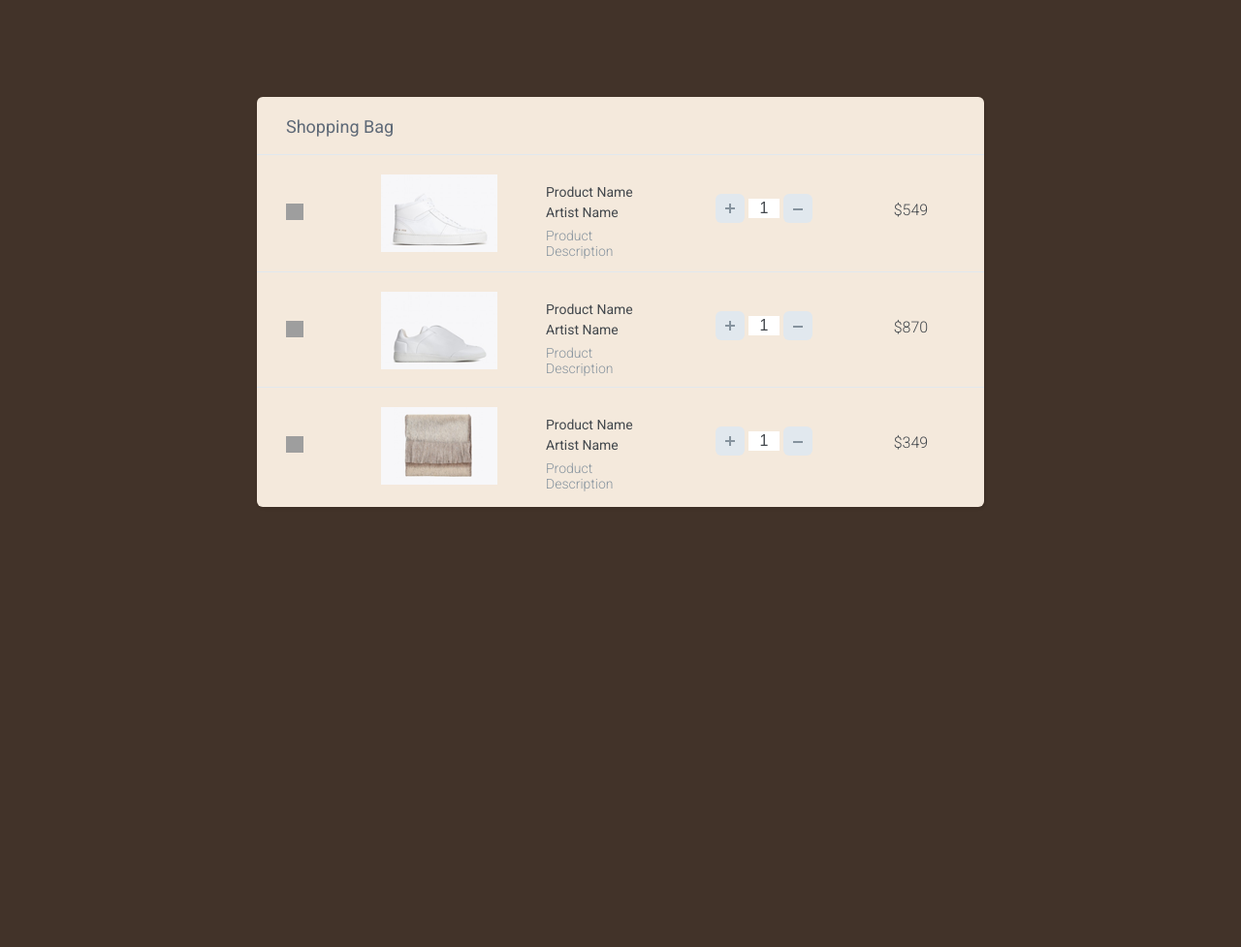
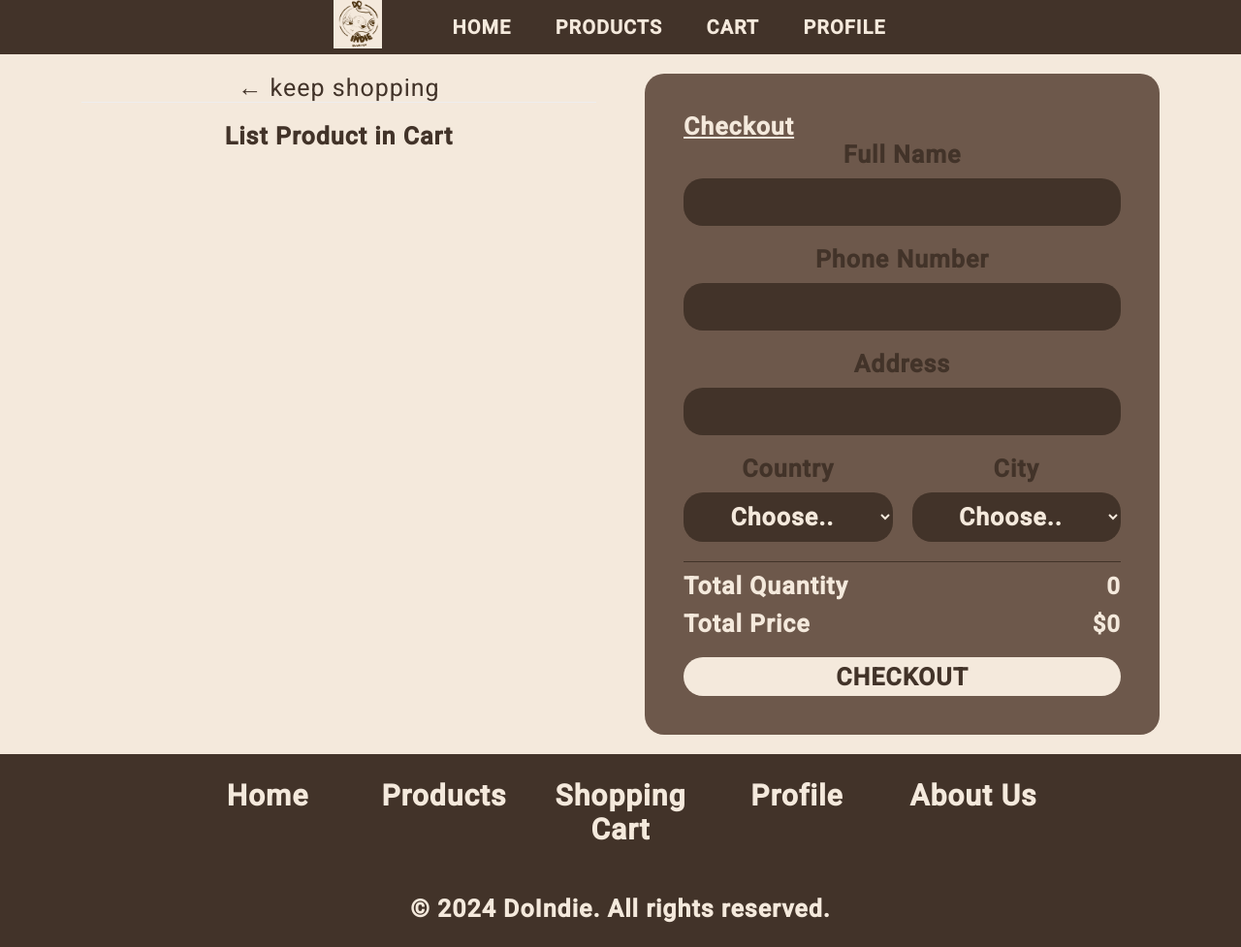
Before and after one commit to neytism/DoIndie, a PHP site: page /DoIndie/app/views/checkout.html in a window 1280 px wide. Shown: the whole page at 97% size. Before the commit the page ends 523 px from the top, so only its background shows below. Run offline with PHP 8.4, Linux system fonts and the light colour scheme; grey boxes are pictures that could not be loaded.

Commit message:
fixed/added homepage + checkout + cart

```diff
--- a/app/views/checkout.html
+++ b/app/views/checkout.html
@@ -3,115 +3,161 @@
   <head>
     <meta charset="utf-8">
     <meta name="viewport" content="width=device-width, initial-scale=1">
-    <title>Shopping Cart</title>
+    <link rel="icon" type="image/png" href="..\..\assets\img\LOGO.png" />
+    <title>DoIndie</title>
 
-    <!-- CSS FILE LINK --><link rel="stylesheet" type="text/css" href="..\..\assets\css\checkout.css">
+    <!-- CSS FILE LINK -->
+    <link rel="stylesheet" type="text/css" href="..\..\assets\css\website.css">
+     <link rel="stylesheet" type="text/css" href="..\..\assets\css\checkout.css">
 
   </head>
   <body>
 
 <!-- NAV BAR -->
+<div class="navbar row-list">
 
+  <a class="icon non-selectable"><img class="logo-img" src="..\..\assets\img\LOGO.png" alt="DoIndie Logo"></a>
+
+  <ul class="menu">
+      <li><a href="#">HOME</a></li>
+      <li><a href="#">PRODUCTS</a>
+          <ul>
+              <li><a>Pins</a></li>
+              <li><a>Posters</a></li>
+              <li><a>Stickers</a></li>
+              <li><a>Keychains</a></li>
+              <li><a>Fanart</a></li>
+              <li><a>Commissions</a></li>
+          </ul>
+      </li>
+      <li><a class="cart-link" href="#">CART</a></li>
+      <li><a href="#">PROFILE</a>
+          <ul>
+              <li><a href="#">Edit Profile</a></li>
+              <li><a href="#">Log Out</a></li>
+          </ul>
+      </li>
+  </ul>
+
+  <a class="search">
+  <input class="navbarSearch" type="search" name="" placeholder="Search...">
+  <button class="navbarSearchButton">Search</button>
+  </a>
+</div>
 <!-- END NAV BAR -->
 
     <!-- PRODUCT LIST START -->
-    <div class="shopping-cart">
-      <!-- Title -->
-      <div class="title">
-        Shopping Bag
+    <div class="container">
+      <div class="checkoutLayout">
+
+
+          <div class="returnCart">
+            <a href="products.html" style="text-align: left; font-weight: normal;">← keep shopping</a>
+              <h1>List Product in Cart</h1>
+              <div class="list">
+
+                  <div class="item">
+                      <img src="..\..\assets\img\item-1.png">
+                      <div class="info">
+                          <div class="name">PRODUCT 1</div>
+                          <div class="price">$69/1 product</div>
+                      </div>
+                      <div class="quantity">8</div>
+                      <div class="returnPrice">$420.00</div>
+                  </div>
+                  <div class="item">
+                    <img src="..\..\assets\img\item-2.png">
+                    <div class="info">
+                        <div class="name">PRODUCT 2</div>
+                        <div class="price">$69/1 product</div>
+                    </div>
+                    <div class="quantity">8</div>
+                    <div class="returnPrice">$420.00</div>
+                </div>
+                <div class="item">
+                  <img src="..\..\assets\img\item-3.png">
+                  <div class="info">
+                      <div class="name">PRODUCT 3</div>
+                      <div class="price">$69/1 product</div>
+                  </div>
+                  <div class="quantity">8</div>
+                  <div class="returnPrice">$420.00</div>
               </div>
 
-      <!-- Product #1 -->
-      <div class="item">
-        <div class="buttons">
-          <span class="delete-btn"></span>
+              </div>
           </div>
 
-        <div class="image">
-          <img src="..\..\assets\img\item-1.png" alt="" />
+
+          <div class="right">
+            <h1 style="text-align: left; font-weight: bolder; text-decoration: underline; color: #f4e9dc;">Checkout</h1>
+
+              <div class="form">
+                  <div class="group">
+                      <label for="name">Full Name</label>
+                      <input type="text" name="name" id="name">
                   </div>
 
-        <div class="description">
-          <span>Product Name</span>
-          <span>Artist Name</span>
-          <span>Product Description</span>
+                  <div class="group">
+                      <label for="phone">Phone Number</label>
+                      <input type="text" name="phone" id="phone">
                   </div>
 
-        <div class="quantity">
-          <button class="plus-btn" type="button" name="button">
-            <img src="..\..\assets\img\plus.svg" alt="" />
-          </button>
-          <input type="text" name="name" value="1">
-          <button class="minus-btn" type="button" name="button">
-            <img src="..\..\assets\img\minus.svg" alt="" />
-          </button>
+                  <div class="group">
+                      <label for="address">Address</label>
+                      <input type="text" name="address" id="address">
                   </div>
 
-        <div class="total-price">$549</div>
+                  <div class="group">
+                      <label for="country">Country</label>
+                      <select name="country" id="country">
+                          <option value="">Choose..</option>
+                          <option value="">Philippines</option>
+                      </select>
                   </div>
 
-      <!-- Product #2 -->
-      <div class="item">
-        <div class="buttons">
-          <span class="delete-btn"></span>
+                  <div class="group">
+                      <label for="city">City</label>
+                      <select name="city" id="city">
+                          <option value="">Choose..</option>
+                          <option value="">Manila</option>
+                      </select>
                   </div>
-
-        <div class="image">
-          <img src="..\..\assets\img\item-2.png" alt=""/>
               </div>
-
-        <div class="description">
-          <span>Product Name</span>
-          <span>Artist Name</span>
-          <span>Product Description</span>
+              <div class="return">
+                  <div class="row">
+                      <div style="color: #f4e9dc">Total Quantity</div>
+                      <div class="totalQuantity" style="color: #f4e9dc">8</div>
                   </div>
-
-        <div class="quantity">
-          <button class="plus-btn" type="button" name="button">
-            <img src="..\..\assets\img\plus.svg" alt="" />
-          </button>
-          <input type="text" name="name" value="1">
-          <button class="minus-btn" type="button" name="button">
-            <img src="..\..\assets\img\minus.svg" alt="" />
-          </button>
+                  <div class="row">
+                      <div style="color: #f4e9dc">Total Price</div>
+                      <div class="totalPrice" style="color: #f4e9dc">$420.00</div>
                   </div>
-
-        <div class="total-price">$870</div>
               </div>
-
-      <!-- Product #3 -->
-      <div class="item">
-        <div class="buttons">
-          <span class="delete-btn"></span>
+              <button class="buttonCheckout">CHECKOUT</button>
               </div>
-
-        <div class="image">
-          <img src="..\..\assets\img\item-3.png" alt="" />
-        </div>
-
-        <div class="description">
-          <span>Product Name</span>
-          <span>Artist Name</span>
-          <span>Product Description</span>
-        </div>
-
-        <div class="quantity">
-          <button class="plus-btn" type="button" name="button">
-            <img src="..\..\assets\img\plus.svg" alt="" />
-          </button>
-          <input type="text" name="name" value="1">
-          <button class="minus-btn" type="button" name="button">
-            <img src="..\..\assets\img\minus.svg" alt="" />
-          </button>
-        </div>
-
-        <div class="total-price">$349</div>
       </div>
   </div>
 <!-- PRODUCT LIST END -->
 
 <!-- FOOTER START -->
-
+<div class="footer">
+  <ul class="row-list center">
+      <li><a class="rowItem">Home</a></li>
+      <li><a class="rowItem">Products</a></li>
+      <li><a class="rowItem">Shopping Cart</a></li>
+      <li><a class="rowItem">Profile</a></li>
+      <li><a class="rowItem">About Us</a></li>
+  </ul>
+  <ul class="row-list center">
+      <a href="https://www.facebook.com" class="fa fa-facebook" style="font-size: 40px;" target="_blank"></a>
+      <a href="https://www.youtube.com" class="fa fa-youtube" style="font-size: 40px;" target="_blank"></a>
+      <a href="https://www.twitter.com" class="fa fa-twitter" style="font-size: 40px;" target="_blank"></a>
+      <a href="https://www.instagram.com" class="fa fa-instagram" style="font-size: 40px;" target="_blank"></a>
+      <a href="https://www.tumblr.com" class="fa fa-tumblr" style="font-size: 40px;" target="_blank"></a>
+  </ul>
+  <p style="color: #f4e9dc">&copy; 2024 DoIndie. All rights reserved.</p>
+</div>
+</div>
 <!-- FOOTER END -->
 
     <!-- JS FILE LINK -->
--- a/app/views/homepage.html
+++ b/app/views/homepage.html
@@ -48,7 +48,7 @@
           </li>
 
           <li>
-            <a href="cart.html">Cart</a>
+            <a class="cart-link" href="#">CART</a>
           </li>
 
           <li class="dropdown">
@@ -57,9 +57,6 @@
               <li><a href="#edit-profile">Edit Profile</a></li>
               <li><a href="#log-out">Log Out</a></li>
             </ul>
-          </li>
-            <img src="..\..\assets\img\search.svg" alt="search" />
-          </li>
         </ul>
 
         <ul class="header__menu-mobile" data-aos="fade-down">
@@ -119,6 +116,7 @@
 
     <!-- SCROLLING GALLERY START -->
     <div class="carousel">
+      <h1 style="text-align: center; font-weight: bolder; color: #f4e9dc; font-family:'Roboto', sans-serif; padding-top: 5px;">TOP SELLERS</h1>
       <div class="carousel-container">
         <img class="carousel-item carousel-item-3" src="..\..\assets\img\1.png" loading="lazy" data-index="1">
         <img class="carousel-item carousel-item-4" src="..\..\assets\img\1.png" loading="lazy" data-index="2">
--- a/assets/css/checkout.css
+++ b/assets/css/checkout.css
@@ -10,179 +10,97 @@
 }
 
 
-html,
-body {
+body{
+  font-family: 'Roboto', sans-serif;;
+  overflow-x: hidden;
+  font-synthesis: 15px;
+}
+a{
+  text-decoration: none;
+}
+.container{
+  width: 1200px;
+  margin: auto;
+  max-width: 90%;
+  transition: transform 1s;
+}
+.checkoutLayout{
+  display: grid;
+  grid-template-columns: repeat(2, 1fr);
+  gap: 50px;
+  padding: 20px;
+}
+.checkoutLayout .right{
+  background-color: #6d584b;
+  border-radius: 20px;
+  padding: 40px;
+  color: #f4e9dc;
+}
+.checkoutLayout .right .form{
+  display: grid;
+  grid-template-columns: repeat(2, 1fr);
+  gap: 20px;
+  border-bottom: 1px solid #423329;
+  padding-bottom: 20px;
+}
+.checkoutLayout .form h1,
+.checkoutLayout .form .group:nth-child(-n+3){
+  grid-column-start: 1;
+  grid-column-end: 3;
+}
+.checkoutLayout .form input,
+.checkoutLayout .form select
+{
   width: 100%;
-  height: 100%;
-  padding: 10px;
-  margin: 0;
+  padding: 10px 20px;
+  box-sizing: border-box;
+  border-radius: 20px;
+  margin-top: 10px;
+  border:none;
   background-color: #423329;
-  font-family: 'Roboto', sans-serif;
+  color: #f4e9dc;
 }
+.checkoutLayout .right .return .row{
+  display: flex;
+  justify-content: space-between;
+  align-items: center;
+  margin-top: 10px;
+}
+.checkoutLayout .right .return .row div:nth-child(2){
+  font-weight: bold;
+  font-size: x-large;
+}
+.buttonCheckout{
+  width: 100%;
+  height: 40px;
+  border: none;
+  border-radius: 20px;
+  background-color: #f4e9dc;
+  margin-top: 20px;
+  font-weight: bold;
+  color: #423329;
 
 
-.shopping-cart {
-  width: 750px;
-  height: 423px;
-  margin: 80px auto;
-  background: #f4e9dc;
-  box-shadow: 1px 2px 3px 0px rgba(0,0,0,0.10);
-  border-radius: 6px;
-
-
-  display: flex;
-  flex-direction: column;
 }
-
-
-.title {
-  height: 60px;
-  border-bottom: 1px solid #E1E8EE;
-  padding: 20px 30px;
-  color: #5E6977;
-  font-size: 18px;
-  font-weight: 400;
+.returnCart h1{
+  border-top: 1px solid #eee;
+  padding: 20px 0;
 }
-
-
-.item {
-  padding: 20px 30px;
-  height: 120px;
-  display: flex;
+.returnCart .list .item img{
+  height: 80px;
 }
-
-
-.item:nth-child(3) {
-  border-top:  1px solid #E1E8EE;
-  border-bottom:  1px solid #E1E8EE;
+.returnCart .list .item{
+  display: grid;
+  grid-template-columns: 80px 1fr  50px 80px;
+  align-items: center;
+  gap: 20px;
+  margin-bottom: 30px;
+  padding: 0 10px;
+  box-shadow: 0 10px 20px #5555;
+  border-radius: 20px;
 }
-
-
-/* Buttons -  Delete*/
-.buttons {
-  position: relative;
-  padding-top: 30px;
-  margin-right: 60px;
+.returnCart .list .item .name,
+.returnCart .list .item .returnPrice{
+  font-size: large;
+  font-weight: bold;
 }
-
-.delete-btn {
-  display: inline-block;
-  cursor: pointer;
-  width: 18px;
-  height: 17px;
-  background: url("../img/") no-repeat center;
-  margin-right: 20px;
-}
-
-@keyframes animate {
-  0%   { background-position: left;  }
-  50%  { background-position: right; }
-  100% { background-position: right; }
-}
-
-
-/* Product Image */
-.image {
-  margin-right: 50px;
-}
-
-
-/* Product Description */
-.description {
-  padding-top: 10px;
-  margin-right: 60px;
-  width: 115px;
-}
-
-
-.description span {
-  display: block;
-  font-size: 14px;
-  color: #43484D;
-  font-weight: 400;
-}
-
-
-.description span:first-child {
-  margin-bottom: 5px;
-}
-.description span:last-child {
-  font-weight: 300;
-  margin-top: 8px;
-  color: #86939E;
-}
-
-
-/* Product Quantity */
-.quantity {
-  padding-top: 20px;
-  margin-right: 60px;
-}
-.quantity input {
-  -webkit-appearance: none;
-  border: none;
-  text-align: center;
-  width: 32px;
-  font-size: 16px;
-  color: #43484D;
-  font-weight: 300;
-}
-
-
-button[class*=btn] {
-  width: 30px;
-  height: 30px;
-  background-color: #E1E8EE;
-  border-radius: 6px;
-  border: none;
-  cursor: pointer;
-}
-.minus-btn img {
-  margin-bottom: 3px;
-}
-.plus-btn img {
-  margin-top: 2px;
-}
-button:focus,
-input:focus {
-  outline:0;
-}
-
-
-/* Total Price */
-.total-price {
-  width: 83px;
-  padding-top: 27px;
-  text-align: center;
-  font-size: 16px;
-  color: #43484D;
-  font-weight: 300;
-}
-
-
-/* Responsive */
-@media (max-width: 800px) {
-  .shopping-cart {
-    width: 100%;
-    height: auto;
-    overflow: hidden;
-  }
-  .item {
-    height: auto;
-    flex-wrap: wrap;
-    justify-content: center;
-  }
-  .image img {
-    width: 50%;
-  }
-  .image,
-  .quantity,
-  .description {
-    width: 100%;
-    text-align: center;
-    margin: 6px 0;
-  }
-  .buttons {
-    margin-right: 20px;
-  }
-}
--- a/assets/js/checkout.js
+++ b/assets/js/checkout.js
@@ -0,0 +1,43 @@
+let listCart = [];
+function checkCart(){
+        var cookieValue = document.cookie
+        .split('; ')
+        .find(row => row.startsWith('listCart='));
+        if(cookieValue){
+            listCart = JSON.parse(cookieValue.split('=')[1]);
+        }
+}
+checkCart();
+addCartToHTML();
+function addCartToHTML(){
+    // clear data default
+    let listCartHTML = document.querySelector('.returnCart .list');
+    listCartHTML.innerHTML = '';
+
+    let totalQuantityHTML = document.querySelector('.totalQuantity');
+    let totalPriceHTML = document.querySelector('.totalPrice');
+    let totalQuantity = 0;
+    let totalPrice = 0;
+    // if has product in Cart
+    if(listCart){
+        listCart.forEach(product => {
+            if(product){
+                let newCart = document.createElement('div');
+                newCart.classList.add('item');
+                newCart.innerHTML =
+                    `<img src="${product.image}">
+                    <div class="info">
+                        <div class="name">${product.name}</div>
+                        <div class="price">$${product.price}/1 product</div>
+                    </div>
+                    <div class="quantity">${product.quantity}</div>
+                    <div class="returnPrice">$${product.price * product.quantity}</div>`;
+                listCartHTML.appendChild(newCart);
+                totalQuantity = totalQuantity + product.quantity;
+                totalPrice = totalPrice + (product.price * product.quantity);
+            }
+        })
+    }
+    totalQuantityHTML.innerText = totalQuantity;
+    totalPriceHTML.innerText = '$' + totalPrice;
+}
```
Also changed, not shown: app/views/products.html (+26 -1 lines), assets/css/homepage.css (+48 -10 lines), assets/css/products.css (+84 -0 lines), assets/js/homepage.js (+37 -1 lines), assets/js/products.js (+18 -0 lines). Lines whose indentation alone changed are shown as unchanged.
